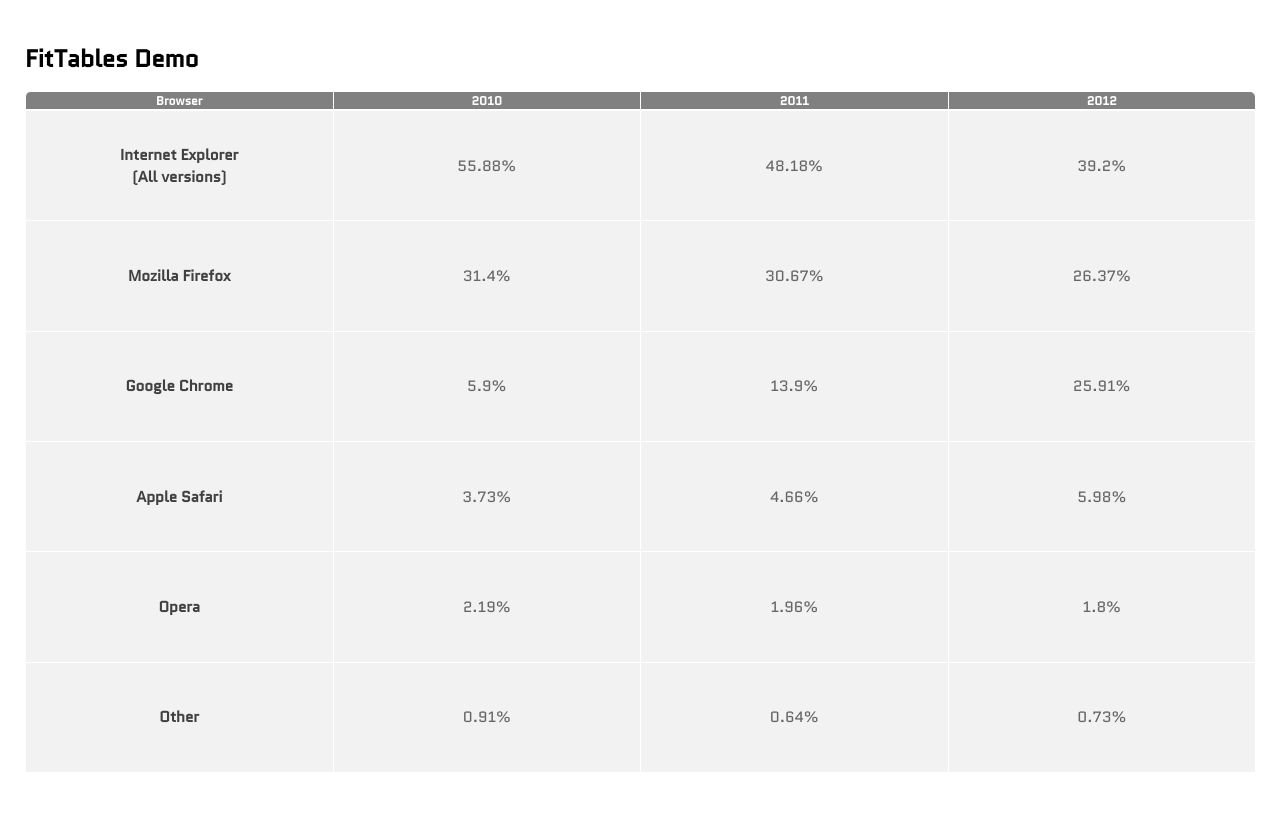
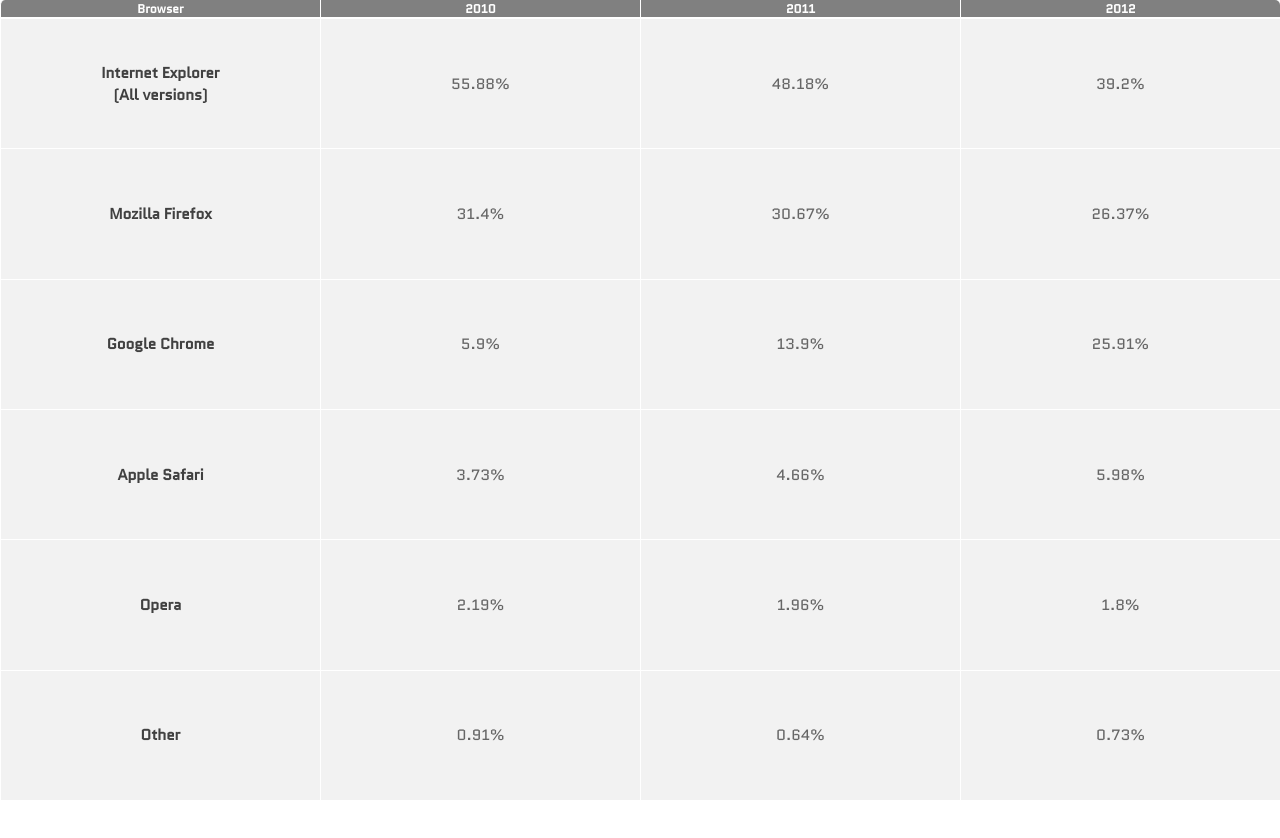
Before and after one commit to ghepting/jquery-responsive-tables, a plain HTML site: page index.html in a window 1280 px wide. After the commit the page ends 800 px from the top, so only its background shows below. Drawn offline with nearby package versions, Linux system fonts and the light colour scheme.

Commit message:
updated demo

```diff
--- a/index.html
+++ b/index.html
@@ -20,7 +20,7 @@
 					min: 10,
 					compressor: 7,
 					padding: 3,
-					height: '85%',
+					height: '100%',
 					adjust_parents: true,
 					use_styles: true
 				});
@@ -38,8 +38,7 @@
 		</style>
 	</head>
 	<body>
-		<div style="padding:25px;">
-		<h1>FitTables Demo</h1>
+		<div>
 		<table cellpadding="0" cellspacing="0">
 			<thead>
 				<tr>
```
